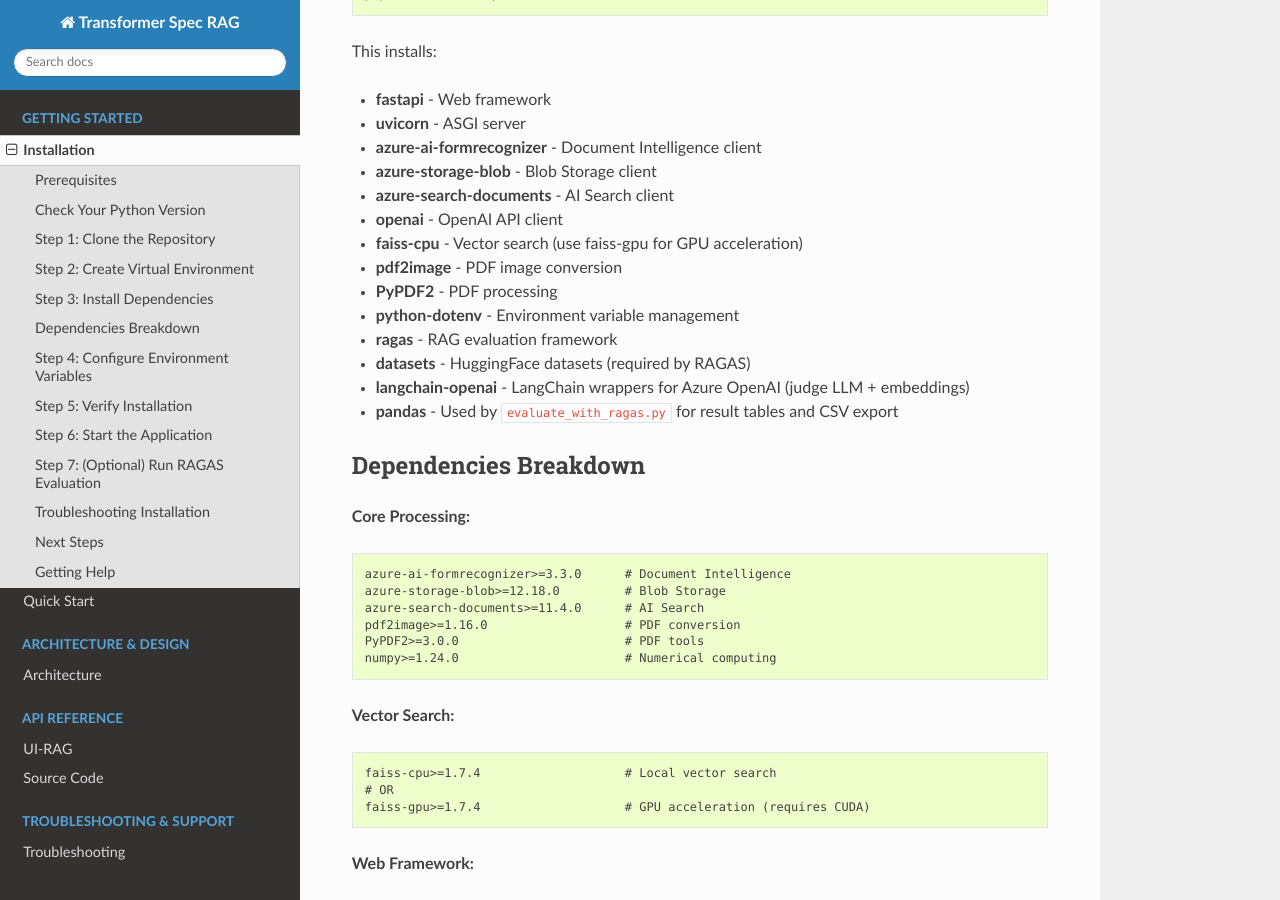
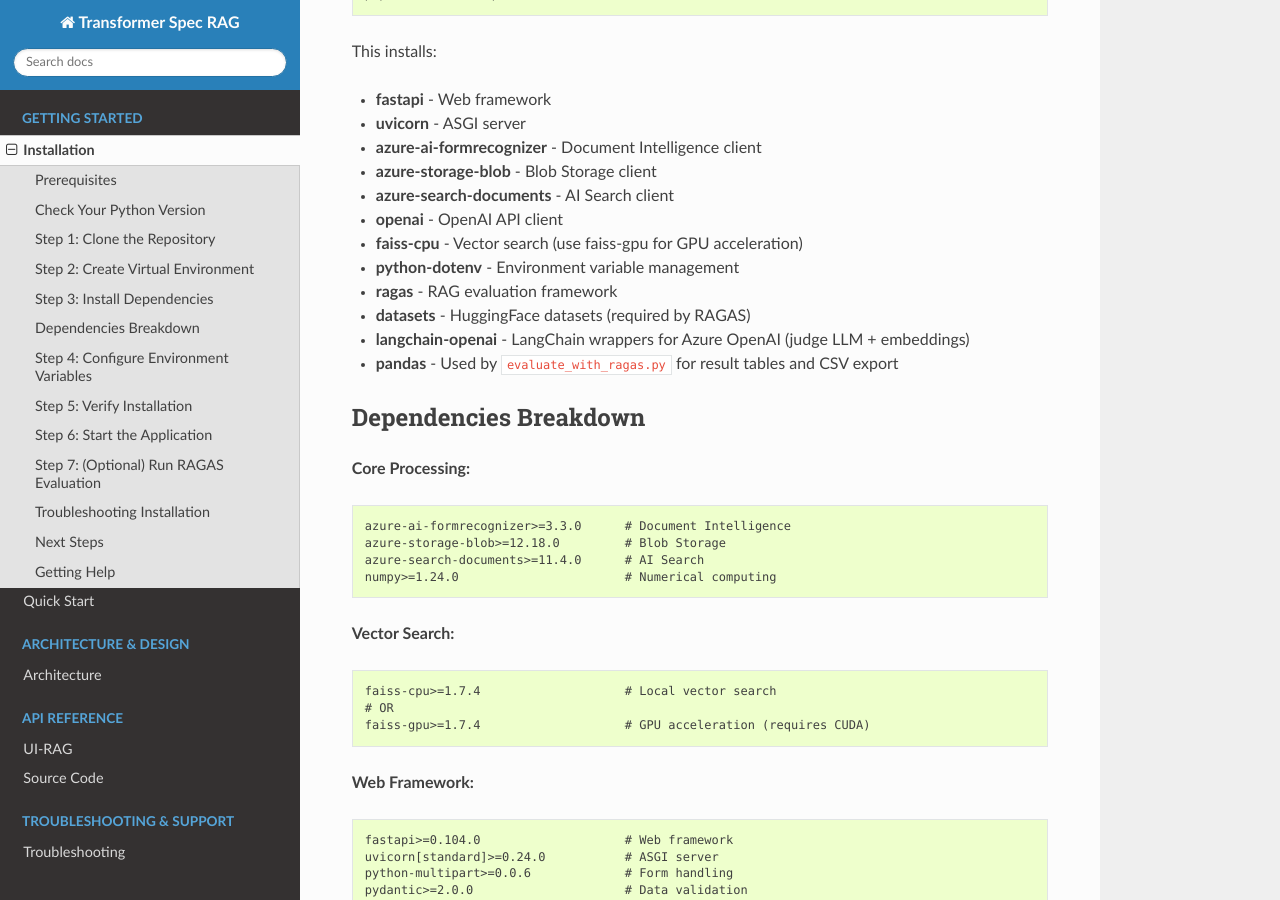
Before and after one commit to chaitra-bhandari/TransformerRag, a Sphinx documentation site: the page built from UI-RAG/docs/installation.rst, in a window 1280 px wide and 900 px high, scrolled down 1313 px. Built offline with Sphinx 7.4.7 and the Read the Docs theme 3.1.0, drawn with Linux system fonts in a browser that asks for light colours; pages that are not in the unit, such as notebooks, are missing from menus; some of the changed text lies outside the part shown.

Commit message:
Update installation.rst

```diff
--- a/UI-RAG/docs/installation.rst
+++ b/UI-RAG/docs/installation.rst
@@ -71,8 +71,6 @@
 - **azure-search-documents** - AI Search client
 - **openai** - OpenAI API client
 - **faiss-cpu** - Vector search (use faiss-gpu for GPU acceleration)
-- **pdf2image** - PDF image conversion
-- **PyPDF2** - PDF processing
 - **python-dotenv** - Environment variable management
 - **ragas** - RAG evaluation framework
 - **datasets** - HuggingFace datasets (required by RAGAS)
@@ -89,8 +87,6 @@
     azure-ai-formrecognizer>=3.3.0      # Document Intelligence
     azure-storage-blob>=12.18.0         # Blob Storage
     azure-search-documents>=11.4.0      # AI Search
-    pdf2image>=1.16.0                   # PDF conversion
-    PyPDF2>=3.0.0                       # PDF tools
     numpy>=1.24.0                       # Numerical computing
 
 **Vector Search:**
@@ -197,11 +193,6 @@
 
     python -c "import ragas; import datasets; from langchain_openai import AzureChatOpenAI; print('✓ RAGAS evaluation stack ready!')"
 
-Or run the test suite:
-
-.. code-block:: bash
-
-    pytest tests/ -v
 
 Step 6: Start the Application
 ==============================
@@ -219,15 +210,7 @@
     INFO:     Uvicorn running on http://0.0.0.0:8000
     INFO:     Application startup complete
 
-**Frontend (React):**
 
-In a new terminal:
-
-.. code-block:: bash
-
-    cd frontend
-    npm install
-    npm start
 
 The React app will open at ``http://localhost:3000``
 
```
